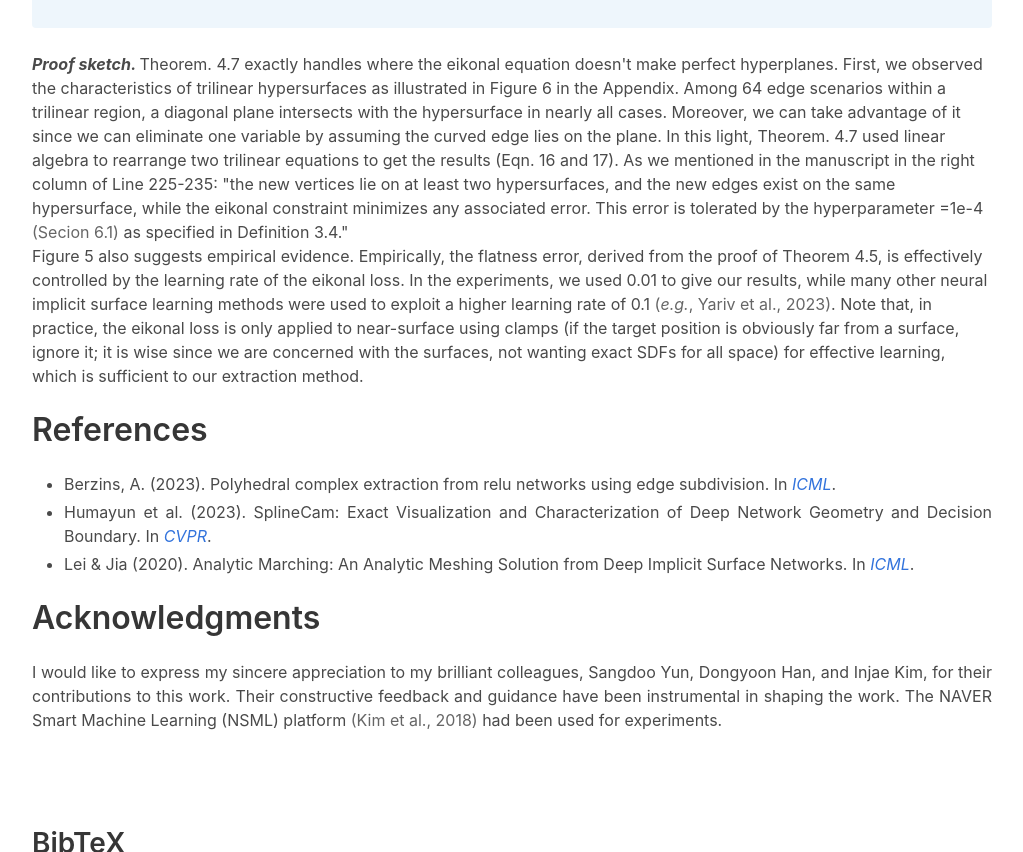
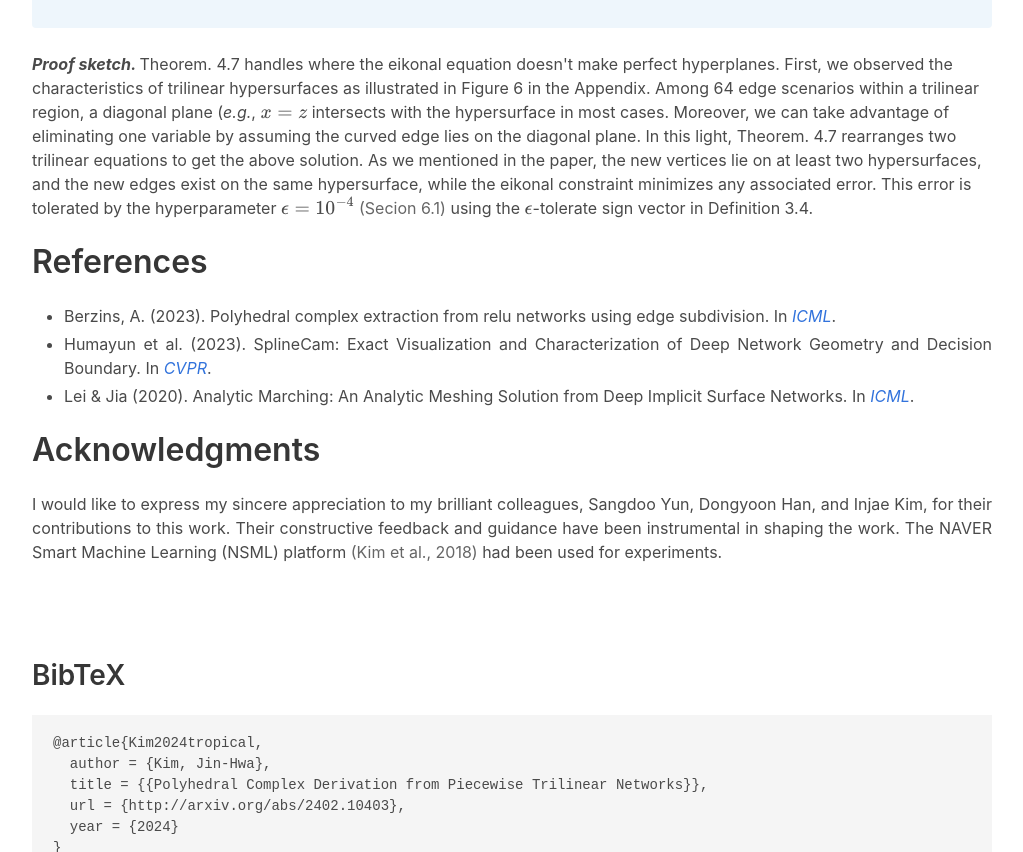
Before and after one commit to naver-ai/tropical-nerf, a website built with Vite: page src/index.html in a window 1280 px wide. Shown: the part 3319-4171 px from the top of the page, without its empty margins (128-1151 px from the left). Built offline with nearby package versions, Linux system fonts and the light colour scheme; animation ran at ten frames a second; some icons are missing; a web font is replaced by a local one.

Commit message:
Polish the description for Thm 4.7

```diff
--- a/src/index.html
+++ b/src/index.html
@@ -264,11 +264,11 @@
           </div>
         </article>
         <p>
-          <b><i>Proof sketch. </i></b> Theorem. 4.7 exactly handles where the eikonal equation doesn't make perfect hyperplanes. First, we observed the characteristics of trilinear hypersurfaces as illustrated in Figure 6 in the Appendix. Among 64 edge scenarios within a trilinear region, a diagonal plane intersects with the hypersurface in nearly all cases. Moreover, we can take advantage of it since we can eliminate one variable by assuming the curved edge lies on the  plane. In this light, Theorem. 4.7 used linear algebra to rearrange two trilinear equations to get the results (Eqn. 16 and 17). As we mentioned in the manuscript in the right column of Line 225-235: "the new vertices lie on at least two hypersurfaces, and the new edges exist on the same hypersurface, while the eikonal constraint minimizes any associated error. This error is tolerated by the hyperparameter =1e-4 <span class="reference">(Secion 6.1)</span> as specified in Definition 3.4."
+          <b><i>Proof sketch. </i></b> Theorem. 4.7 handles where the eikonal equation doesn't make perfect hyperplanes. First, we observed the characteristics of trilinear hypersurfaces as illustrated in Figure 6 in the Appendix. Among 64 edge scenarios within a trilinear region, a diagonal plane (<i>e.g.</i>, \(x=z\) intersects with the hypersurface in most cases. Moreover, we can take advantage of eliminating one variable by assuming the curved edge lies on the  diagonal plane. In this light, Theorem. 4.7 rearranges two trilinear equations to get the above solution. As we mentioned in the paper, the new vertices lie on at least two hypersurfaces, and the new edges exist on the same hypersurface, while the eikonal constraint minimizes any associated error. This error is tolerated by the hyperparameter \(\epsilon=10^{-4}\) <span class="reference">(Secion 6.1)</span> using the \(\epsilon\)-tolerate sign vector in Definition 3.4.
         </p>
-        <p>
+        <!--<p>
           Figure 5 also suggests empirical evidence. Empirically, the flatness error, derived from the proof of Theorem 4.5, is effectively controlled by the learning rate of the eikonal loss. In the experiments, we used 0.01 to give our results, while many other neural implicit surface learning methods were used to exploit a higher learning rate of 0.1 <span class="reference">(<i>e.g.</i>, Yariv et al., 2023)</span>. Note that, in practice, the eikonal loss is only applied to near-surface using clamps (if the target position is obviously far from a surface, ignore it; it is wise since we are concerned with the surfaces, not wanting exact SDFs for all space) for effective learning, which is sufficient to our extraction method.
-        </p>
+        </p>-->
       </div>
     </div>
 
--- a/src/static/css/index.css
+++ b/src/static/css/index.css
@@ -2,6 +2,9 @@ body {
   font-family: 'Noto Sans', sans-serif;
 }
 
+p {
+  margin-bottom: 0.5em;
+}
 
 .footer .icon-link {
     font-size: 25px;
```
